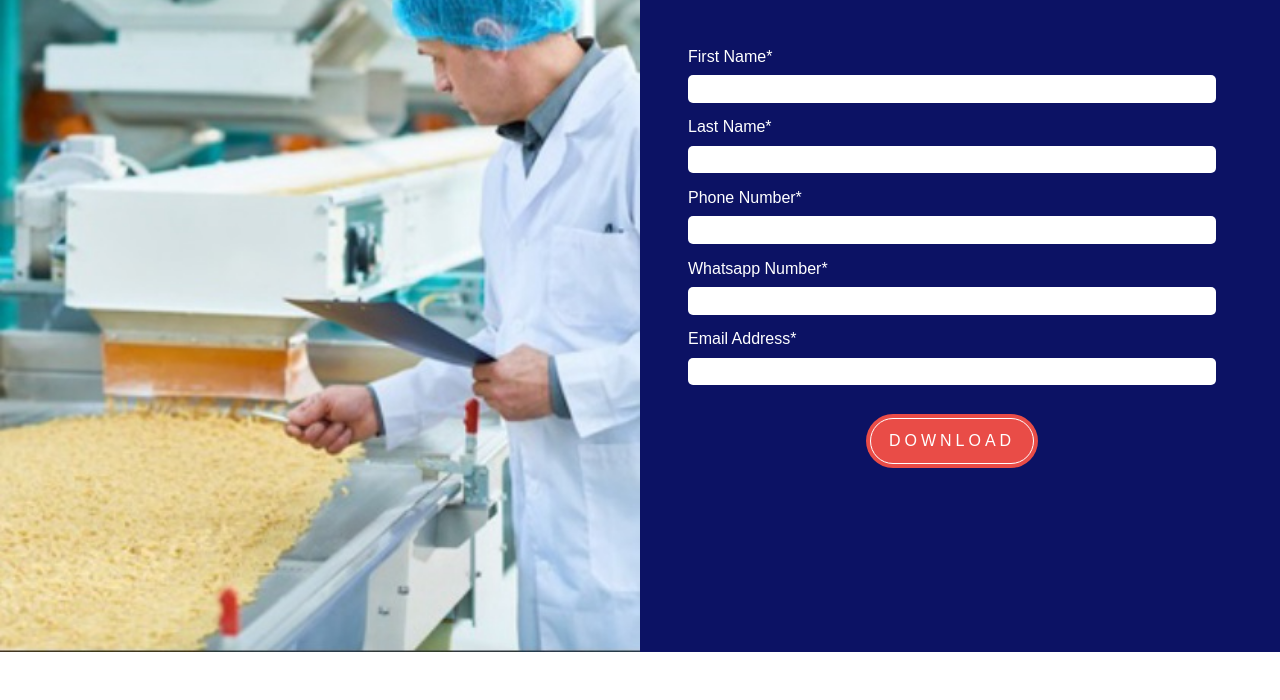
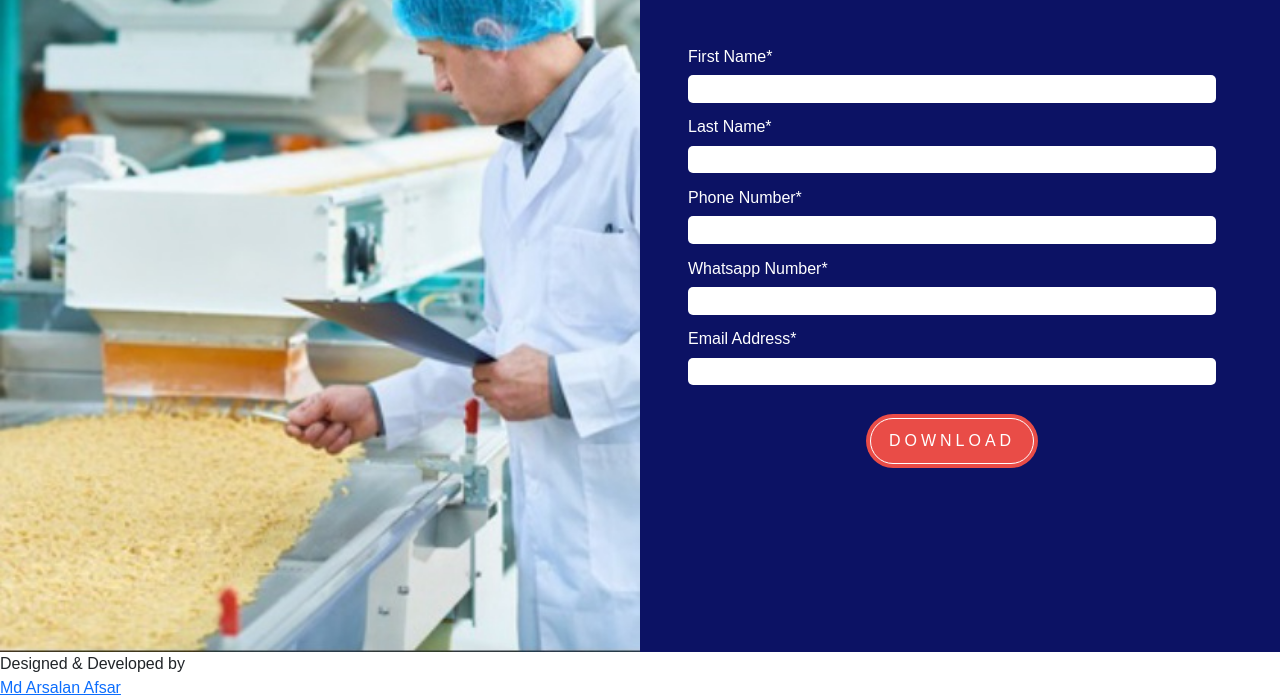
Before and after one commit to afsar11797/CODSOFT, a plain HTML site: page Bhikaram-Chandimal/index.html in a window 1280 px wide. Shown: the part 5481-6181 px from the top of the page. Before the commit the page ends 6133 px from the top, so only its background shows below. Drawn offline with nearby package versions, Linux system fonts and the light colour scheme.

Commit message:
Update index.html

```diff
--- a/Bhikaram-Chandimal/index.html
+++ b/Bhikaram-Chandimal/index.html
@@ -498,6 +498,15 @@
         </div>
       </div>
     </section>
+     <section>
+      <div class="foot">
+        Designed & Developed by<br /><a
+          target="_blank"
+          href="https://www.linkedin.com/in/md-arsalan-afsar-b52b73237/"
+          >Md Arsalan Afsar</a
+        >
+      </div>
+    </section>
     <script
       src="https://cdn.jsdelivr.net/npm/bootstrap@5.3.2/dist/js/bootstrap.bundle.min.js"
       integrity="sha384-C6RzsynM9kWDrMNeT87bh95OGNyZPhcTNXj1NW7RuBCsyN/o0jlpcV8Qyq46cDfL"
```
